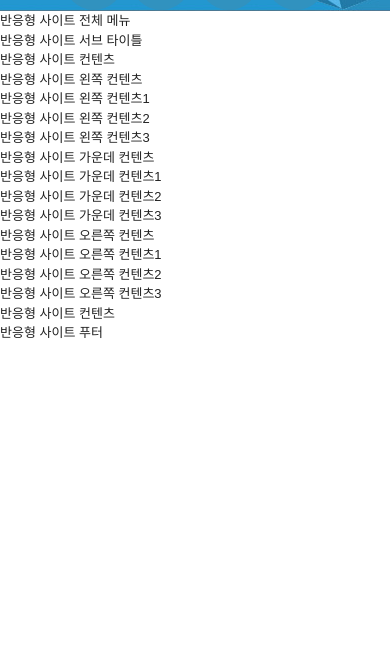
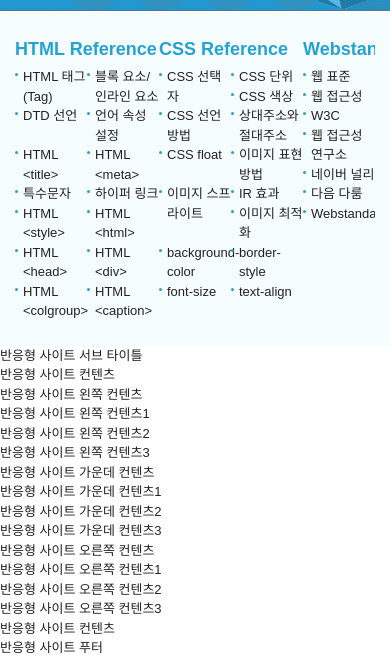
Before and after one commit to Ahram-Kim/SiteProjects, a plain HTML site: page responsive/index.html in a window 390 px wide. Shown: the part 316-974 px from the top of the page. Before the commit the page ends 844 px from the top, so only its background shows below. Drawn offline with Linux system fonts and the light colour scheme.

Commit message:
14. 반응형 웹 사이트 만들기 - 전체 메뉴

```diff
--- a/responsive/css/reset.css
+++ b/responsive/css/reset.css
@@ -18,3 +18,8 @@ ul, li, ol {list-style: none;}
 
 /* 제목 태그 초기화 */
 h1, h2, h3, h4, h5, h6 {font-size: 13px; font-weight: normal;}
+
+/* IR 효과 */
+.ir_pm {display:block; overflow:hidden; font-size:0; line-height:0; text-indent:-9999px;} /* 의미있는 이미지의 대체 텍스트를 제공하는 경우(Phark Method) */
+.ir_wa {display:block; overflow:hidden; position:relative; z-index:-1; width:100%; height: 100%;} /* 의미있는 이미지의 대체 텍스트로 이미지가 없어도 대체 텍스트를 보여주고자 할 때(WA IR) */
+.ir_su {overflow: hidden; position:absolute; width:0; height:0; line-height:0; text-indent:-9999px;} /* 대체 텍스트가 아닌 접근성을 위한 숨김 텍스트를 제공할 때 */
--- a/responsive/css/style.css
+++ b/responsive/css/style.css
@@ -1,5 +1,6 @@
 /* 레이아웃 */
 #header {background: url(../img/header_bg.jpg) repeat-x center top;}
+#nav {background-color: #f6fdff;}
 
 /* 컨테이너 */
 .container {width: 1200px; margin: 0 auto; /*background: rgba(0, 0, 0, 0.3)*/}
@@ -77,6 +78,21 @@
         0 0 0 100px rgba(0,0,0,0.1) inset;
 }
 
+/* 전체 메뉴 */
+.nav {overflow: hidden; padding: 25px 0;}
+.nav > div {float: left; width: 40%;}
+.nav > div:last-child {width: 20%;}
+.nav > div ol {overflow: hidden;}
+.nav > div li {float: left; width: 50%; position: relative; padding-left: 8px; box-sizing: border-box;}
+.nav > div:last-child li {width: 100%;}
+.nav > div li:before {
+    content: '';
+    width: 3px; height: 3px;
+    background-color: #25a2d0;
+    border-radius: 50%;
+    position: absolute; left: 0; top: 6px;
+}
+.nav > div h3 {font-size: 18px; color: #25a2d0; font-weight: bold; margin-bottom: 4px;}
 
 /* mediaquery */
 @media(max-width: 1220px) {
--- a/responsive/index.html
+++ b/responsive/index.html
@@ -85,9 +85,67 @@
     </header>
     <!-- //header -->
 
-    <nav>
-        <h2>반응형 사이트 전체 메뉴</h2>
+    <nav id="nav">
+        <div class="container">
+            <div class="row">
+                <div class="nav">
+                    <h2 class="ir_su">반응형 사이트 전체 메뉴</h2>
+                    <div>
+                        <h3>HTML Reference</h3>
+                        <ol>
+                            <li><a href="#">HTML 태그(Tag)</a></li>
+                            <li><a href="#">블록 요소/인라인 요소</a></li>
+                            <li><a href="#">DTD 선언</a></li>
+                            <li><a href="#">언어 속성 설정</a></li>
+                            <li><a href="#">HTML &lt;title&gt;</a></li>
+                            <li><a href="#">HTML &lt;meta&gt;</a></li>
+                            <li><a href="#">특수문자</a></li>
+                            <li><a href="#">하이퍼 링크</a></li>
+                            <li><a href="#">HTML &lt;style&gt;</a></li>
+                            <li><a href="#">HTML &lt;html&gt;</a></li>
+                            <li><a href="#">HTML &lt;head&gt;</a></li>
+                            <li><a href="#">HTML &lt;div&gt;</a></li>
+                            <li><a href="#">HTML &lt;colgroup&gt;</a></li>
+                            <li><a href="#">HTML &lt;caption&gt;</a></li>
+                        </ol>
+                    </div>
+                    <div>
+                        <h3>CSS  Reference</h3>
+                        <ol>
+                            <li><a href="#">CSS 선택자</a></li>
+                            <li><a href="#">CSS 단위</a></li>
+                            <li><a href="#">CSS 색상</a></li>
+                            <li><a href="#">CSS 선언 방법</a></li>
+                            <li><a href="#">상대주소와 절대주소</a></li>
+                            <li><a href="#">CSS float</a></li>
+                            <li><a href="#">이미지 표현 방법</a></li>
+                            <li><a href="#">이미지 스프라이트</a></li>
+                            <li><a href="#">IR 효과</a></li>
+                            <li><a href="#">이미지 최적화</a></li>
+                            <li><a href="#">background-color</a></li>
+                            <li><a href="#">border-style</a></li>
+                            <li><a href="#">font-size</a></li>
+                            <li><a href="#">text-align</a></li>
+                        </ol>
+                    </div>
+                    <div class="last">
+                        <h3>Webstandard</h3>
+                        <ol>
+                            <li><a href="#">웹 표준</a></li>
+                            <li><a href="#">웹 접근성</a></li>
+                            <li><a href="#">W3C</a></li>
+                            <li><a href="#">웹 접근성 연구소</a></li>
+                            <li><a href="#">네이버 널리</a></li>
+                            <li><a href="#">다음 다룸</a></li>
+                            <li><a href="#">Webstandard</a></li>
+                        </ol>
+                    </div>
+                </div>
+            </div>
+        </div>
     </nav>
+    <!-- //nav -->
+
     <article>
         <h2>반응형 사이트 서브 타이틀</h2>
     </article>
```
